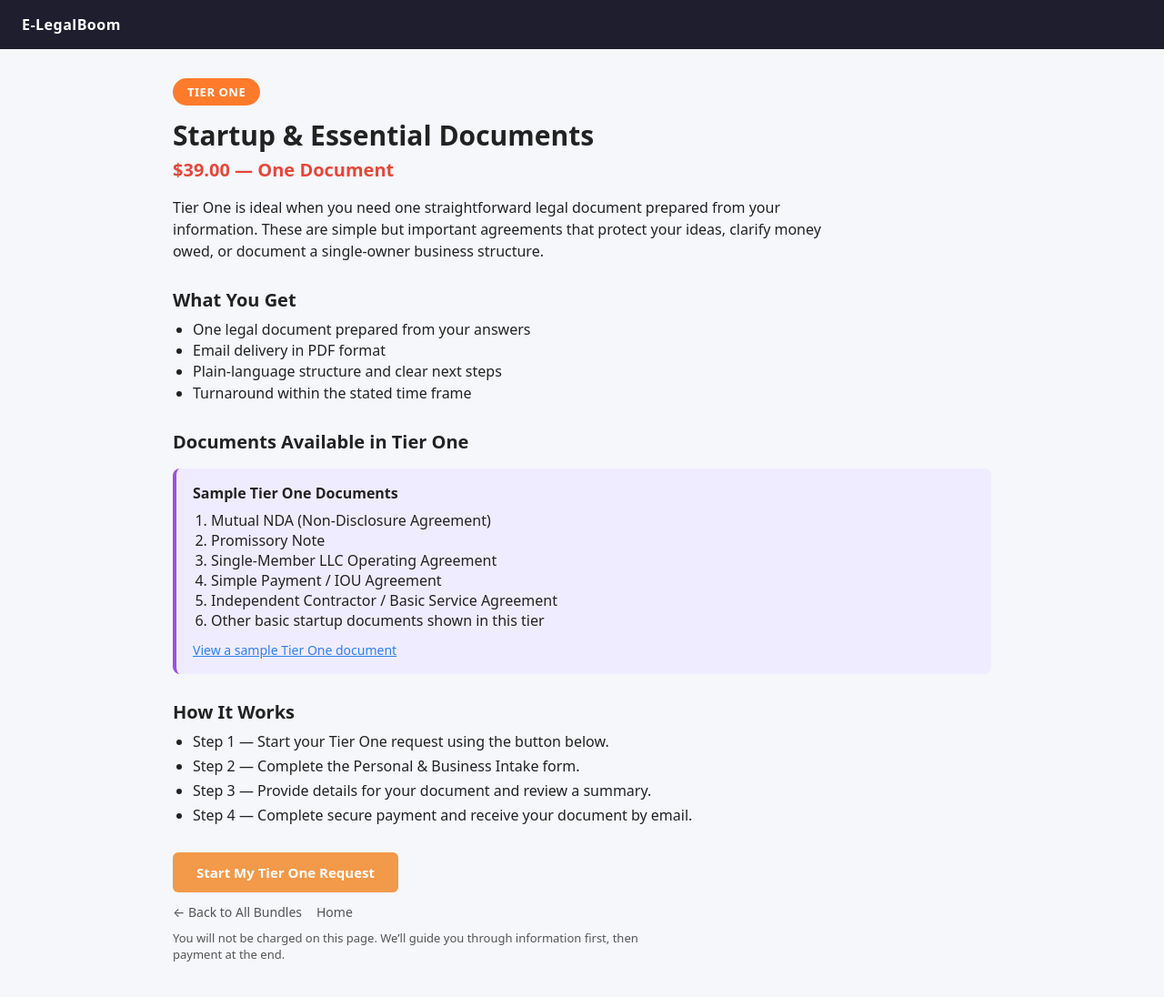
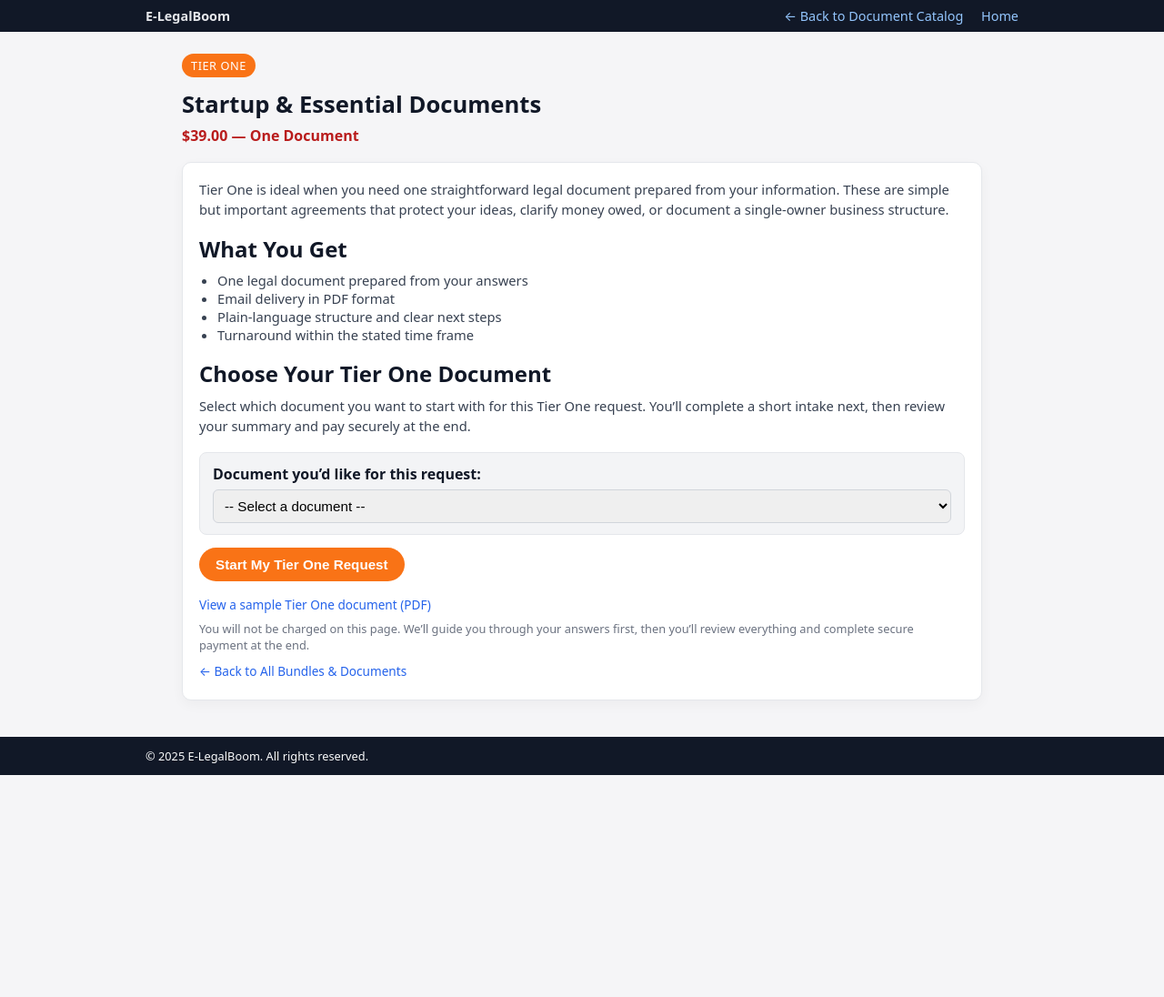
Before and after one commit to Lean4me2025/e-legalboom-prod, a plain HTML site: page tier1.html in a window 1280 px wide. Shown: the whole page at 91% size. After the commit the page ends 852 px from the top, so only its background shows below. Drawn offline with Linux system fonts and the light colour scheme.

Commit message:
Update tier1.html

```diff
--- a/tier1.html
+++ b/tier1.html
@@ -3,156 +3,198 @@
 <head>
   <meta charset="UTF-8" />
   <title>E-LegalBoom – Tier One • Startup & Essential Documents</title>
-  <meta name="viewport" content="width=device-width, initial-scale=1" />
+  <meta name="viewport" content="width=device-width, initial-scale=1.0" />
+  <link rel="stylesheet" href="style.css" />
 
-  <!-- Inline styles so you don't have to touch anything else -->
   <style>
     body {
+      font-family: system-ui, -apple-system, BlinkMacSystemFont, "Segoe UI", sans-serif;
       margin: 0;
-      font-family: system-ui, -apple-system, BlinkMacSystemFont, "Segoe UI",
-        sans-serif;
-      background: #f5f7fb;
-      color: #222;
+      background-color: #f5f5f7;
+      color: #111827;
     }
-    header {
-      background: #1e1e2f;
+
+    /* Top escape nav */
+    .elb-top-nav {
+      background: #111827;
+      color: #e5e7eb;
+      padding: 8px 16px;
+      font-size: 0.9rem;
+    }
+    .elb-top-nav-inner {
+      max-width: 960px;
+      margin: 0 auto;
+      display: flex;
+      align-items: center;
+      justify-content: space-between;
+    }
+    .elb-top-nav-title {
+      font-weight: 600;
+    }
+    .elb-top-nav-links a {
+      color: #93c5fd;
+      text-decoration: none;
+      margin-left: 16px;
+    }
+    .elb-top-nav-links a:hover {
+      color: #ffffff;
+    }
+
+    .page-wrap {
+      max-width: 880px;
+      margin: 24px auto 40px;
+      padding: 0 16px;
+    }
+
+    .tier-label {
+      display: inline-block;
+      background: #f97316;
       color: #fff;
-      padding: 16px 24px;
-    }
-    header .brand {
-      font-weight: 700;
-      letter-spacing: 0.03em;
-    }
-    .page-wrap {
-      max-width: 900px;
-      margin: 32px auto;
-      padding: 0 20px 40px;
-    }
-    .tier-tag {
-      display: inline-block;
-      background: #ff7b2c;
-      color: #fff;
+      padding: 4px 10px;
       border-radius: 999px;
-      padding: 6px 16px;
-      font-size: 13px;
-      font-weight: 600;
+      font-size: 0.8rem;
+      margin-bottom: 8px;
       text-transform: uppercase;
       letter-spacing: 0.04em;
-      margin-bottom: 12px;
     }
+
     h1 {
-      margin: 0 0 4px;
-      font-size: 30px;
+      margin: 4px 0 0;
+      font-size: 1.6rem;
     }
-    .price {
-      margin: 0 0 16px;
-      font-size: 20px;
-      color: #e44739;
-      font-weight: 700;
+
+    .price-line {
+      font-weight: 600;
+      color: #b91c1c;
+      margin-top: 6px;
     }
-    .lede {
-      max-width: 720px;
+
+    .card {
+      background: #ffffff;
+      border-radius: 10px;
+      padding: 18px 18px 22px;
+      box-shadow: 0 5px 14px rgba(0,0,0,0.04);
+      border: 1px solid #e5e7eb;
+      margin-top: 18px;
+    }
+
+    .card p {
+      margin-top: 0;
+      font-size: 0.92rem;
+      color: #374151;
       line-height: 1.5;
-      margin-bottom: 24px;
     }
-    h2.section-title {
-      margin-top: 28px;
-      font-size: 20px;
+
+    h2, h3 {
+      margin-top: 16px;
       margin-bottom: 8px;
     }
+
     ul {
-      margin: 8px 0 0 22px;
-      padding: 0;
-      line-height: 1.45;
+      margin-top: 6px;
+      padding-left: 20px;
+      font-size: 0.92rem;
+      color: #374151;
     }
-    .sample-box {
-      margin-top: 16px;
-      background: #f0ecff;
+
+    .select-row {
+      margin-top: 18px;
+      padding: 12px 14px;
+      background: #f3f4f6;
       border-radius: 8px;
-      padding: 16px 18px;
-      border-left: 4px solid #9b51e0;
+      border: 1px solid #e5e7eb;
     }
-    .sample-box h3 {
-      margin: 0 0 8px;
-      font-size: 16px;
+
+    .select-row label {
+      display: block;
+      font-weight: 600;
+      margin-bottom: 6px;
     }
-    .sample-box ol {
-      margin: 8px 0 10px 20px;
-      padding: 0;
+
+    .select-row select {
+      width: 100%;
+      padding: 8px;
+      border-radius: 6px;
+      border: 1px solid #d1d5db;
+      font-size: 0.95rem;
     }
-    .sample-link {
-      font-size: 14px;
-      color: #2f80ed;
-      text-decoration: underline;
+
+    .btn-primary {
+      display: inline-block;
+      margin-top: 14px;
+      background: #f97316;
+      color: #ffffff;
+      padding: 10px 18px;
+      border-radius: 999px;
+      text-decoration: none;
+      font-weight: 600;
+      border: none;
       cursor: pointer;
+      font-size: 0.95rem;
     }
-    .steps {
+
+    .btn-primary:hover {
+      background: #ea580c;
+    }
+
+    .note {
+      font-size: 0.8rem;
+      color: #6b7280;
       margin-top: 8px;
     }
-    .steps li {
-      margin-bottom: 4px;
+
+    .link-row {
+      margin-top: 16px;
+      font-size: 0.85rem;
     }
-    .cta-row {
-      margin-top: 28px;
-    }
-    .primary-btn {
-      display: inline-block;
-      padding: 12px 26px;
-      border-radius: 6px;
-      background: #f2994a;
-      color: #fff;
-      font-weight: 700;
-      text-decoration: none;
-      border: none;
-      cursor: pointer;
-      font-size: 15px;
-    }
-    .primary-btn:hover {
-      background: #e27d22;
-    }
-    .note {
-      margin-top: 10px;
-      font-size: 13px;
-      color: #555;
-      max-width: 520px;
-    }
-    /* NEW: nav links under the CTA so they’re not trapped */
-    .nav-links {
-      margin-top: 12px;
-      display: flex;
-      gap: 16px;
-      flex-wrap: wrap;
-    }
-    .nav-links a {
-      font-size: 14px;
-      color: #555;
+    .link-row a {
+      color: #2563eb;
       text-decoration: none;
     }
-    .nav-links a:hover {
+    .link-row a:hover {
       text-decoration: underline;
+    }
+
+    .site-footer {
+      background-color: #111827;
+      color: #f9fafb;
+      padding: 12px 20px;
+      font-size: 0.8rem;
+    }
+    .site-footer-inner {
+      max-width: 960px;
+      margin: 0 auto;
     }
   </style>
 </head>
-
 <body>
-  <header>
-    <div class="brand">E-LegalBoom</div>
-  </header>
+  <!-- Escape nav -->
+  <div class="elb-top-nav">
+    <div class="elb-top-nav-inner">
+      <div class="elb-top-nav-title">
+        E-LegalBoom
+      </div>
+      <div class="elb-top-nav-links">
+        <a href="catalog.html">← Back to Document Catalog</a>
+        <a href="index.html">Home</a>
+      </div>
+    </div>
+  </div>
 
   <main class="page-wrap">
-    <div class="tier-tag">Tier One</div>
+    <span class="tier-label">Tier One</span>
+    <h1>Startup &amp; Essential Documents</h1>
+    <div class="price-line">$39.00 — One Document</div>
 
-    <h1>Startup &amp; Essential Documents</h1>
-    <p class="price">$39.00 — One Document</p>
-
-    <p class="lede">
+    <div class="card">
+      <p>
         Tier One is ideal when you need one straightforward legal document prepared
-      from your information. These are simple but important agreements that
-      protect your ideas, clarify money owed, or document a single-owner
-      business structure.
+        from your information. These are simple but important agreements that protect
+        your ideas, clarify money owed, or document a single-owner business structure.
       </p>
 
-    <h2 class="section-title">What You Get</h2>
+      <!-- What You Get (kept as context) -->
+      <h2>What You Get</h2>
       <ul>
         <li>One legal document prepared from your answers</li>
         <li>Email delivery in PDF format</li>
@@ -160,47 +202,93 @@
         <li>Turnaround within the stated time frame</li>
       </ul>
 
-    <h2 class="section-title">Documents Available in Tier One</h2>
-    <div class="sample-box">
-      <h3>Sample Tier One Documents</h3>
-      <ol>
-        <li>Mutual NDA (Non-Disclosure Agreement)</li>
-        <li>Promissory Note</li>
-        <li>Single-Member LLC Operating Agreement</li>
-        <li>Simple Payment / IOU Agreement</li>
-        <li>Independent Contractor / Basic Service Agreement</li>
-        <li>Other basic startup documents shown in this tier</li>
-      </ol>
-      <a href="/samples/nda.html" class="sample-link" target="_blank" rel="noopener">
-        View a sample Tier One document
-      </a>
+      <!-- Document selection -->
+      <h2>Choose Your Tier One Document</h2>
+      <p style="margin-top:4px;">
+        Select which document you want to start with for this Tier One request.
+        You’ll complete a short intake next, then review your summary and pay securely at the end.
+      </p>
+
+      <div class="select-row">
+        <label for="docTypeSelect">Document you’d like for this request:</label>
+        <select id="docTypeSelect">
+          <option value="">-- Select a document --</option>
+
+          <!-- internal doc_type codes on value= -->
+          <option value="nda_mutual">
+            Mutual NDA (Non-Disclosure Agreement)
+          </option>
+          <option value="promissory_note">
+            Promissory Note
+          </option>
+          <option value="llc_single_member_operating">
+            Single-Member LLC Operating Agreement
+          </option>
+          <option value="simple_payment_iou">
+            Simple Payment / IOU Agreement
+          </option>
+          <option value="independent_contractor_basic">
+            Independent Contractor / Basic Service Agreement
+          </option>
+          <option value="other_startup_document">
+            Other basic startup document in this tier
+          </option>
+        </select>
       </div>
 
-    <h2 class="section-title">How It Works</h2>
-    <ul class="steps">
-      <li>Step 1 — Start your Tier One request using the button below.</li>
-      <li>Step 2 — Complete the Personal &amp; Business Intake form.</li>
-      <li>
-        Step 3 — Provide details for your document and review a summary.
-      </li>
-      <li>
-        Step 4 — Complete secure payment and receive your document by email.
-      </li>
-    </ul>
+      <button id="startTierBtn" class="btn-primary">
+        Start My Tier One Request
+      </button>
 
-    <div class="cta-row">
-      <a href="intake.html?tier=1" class="primary-btn">Start My Tier One Request</a>
-
-      <div class="nav-links">
-        <a href="index.html">← Back to All Bundles</a>
-        <a href="/">Home</a>
+      <div class="link-row">
+        <a href="samples/tier1-sample.pdf" target="_blank">
+          View a sample Tier One document (PDF)
+        </a>
+        <!-- You can change/remove this link if your sample lives elsewhere -->
       </div>
 
-      <p class="note">
-        You will not be charged on this page. We’ll guide you through
-        information first, then payment at the end.
-      </p>
+      <div class="note">
+        You will not be charged on this page. We’ll guide you through your answers first,
+        then you’ll review everything and complete secure payment at the end.
+      </div>
+
+      <div class="link-row" style="margin-top:10px;">
+        <a href="catalog.html">← Back to All Bundles &amp; Documents</a>
+      </div>
     </div>
   </main>
+
+  <footer class="site-footer">
+    <div class="site-footer-inner">
+      &copy; 2025 E-LegalBoom. All rights reserved.
+    </div>
+  </footer>
+
+  <script>
+    // This page always represents Tier One
+    const TIER_CODE = 'T1';
+
+    document.getElementById('startTierBtn').addEventListener('click', () => {
+      const select = document.getElementById('docTypeSelect');
+      const docType = select.value;
+
+      if (!docType) {
+        alert('Please select a document type to continue.');
+        return;
+      }
+
+      // Optional: keep a copy client-side if you ever want it
+      try {
+        localStorage.setItem('elb_tier', TIER_CODE);
+        localStorage.setItem('elb_doc_type', docType);
+      } catch (e) {
+        // ignore storage errors
+      }
+
+      // Send both tier and doc_type into intake
+      const url = `intake.html?tier=${encodeURIComponent(TIER_CODE)}&doc_type=${encodeURIComponent(docType)}`;
+      window.location.href = url;
+    });
+  </script>
 </body>
 </html>
```
Lines whose indentation alone changed are shown as unchanged.
